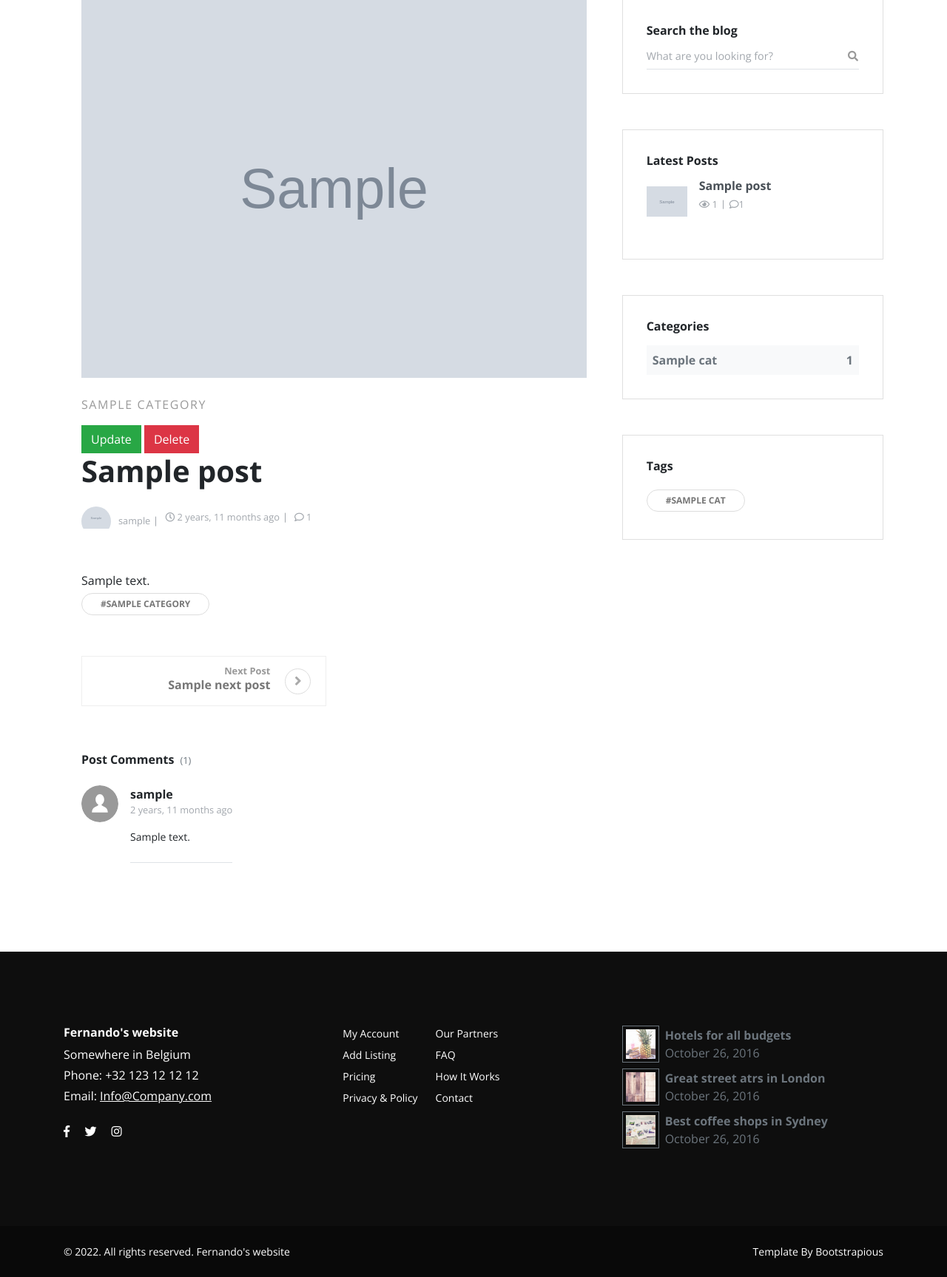
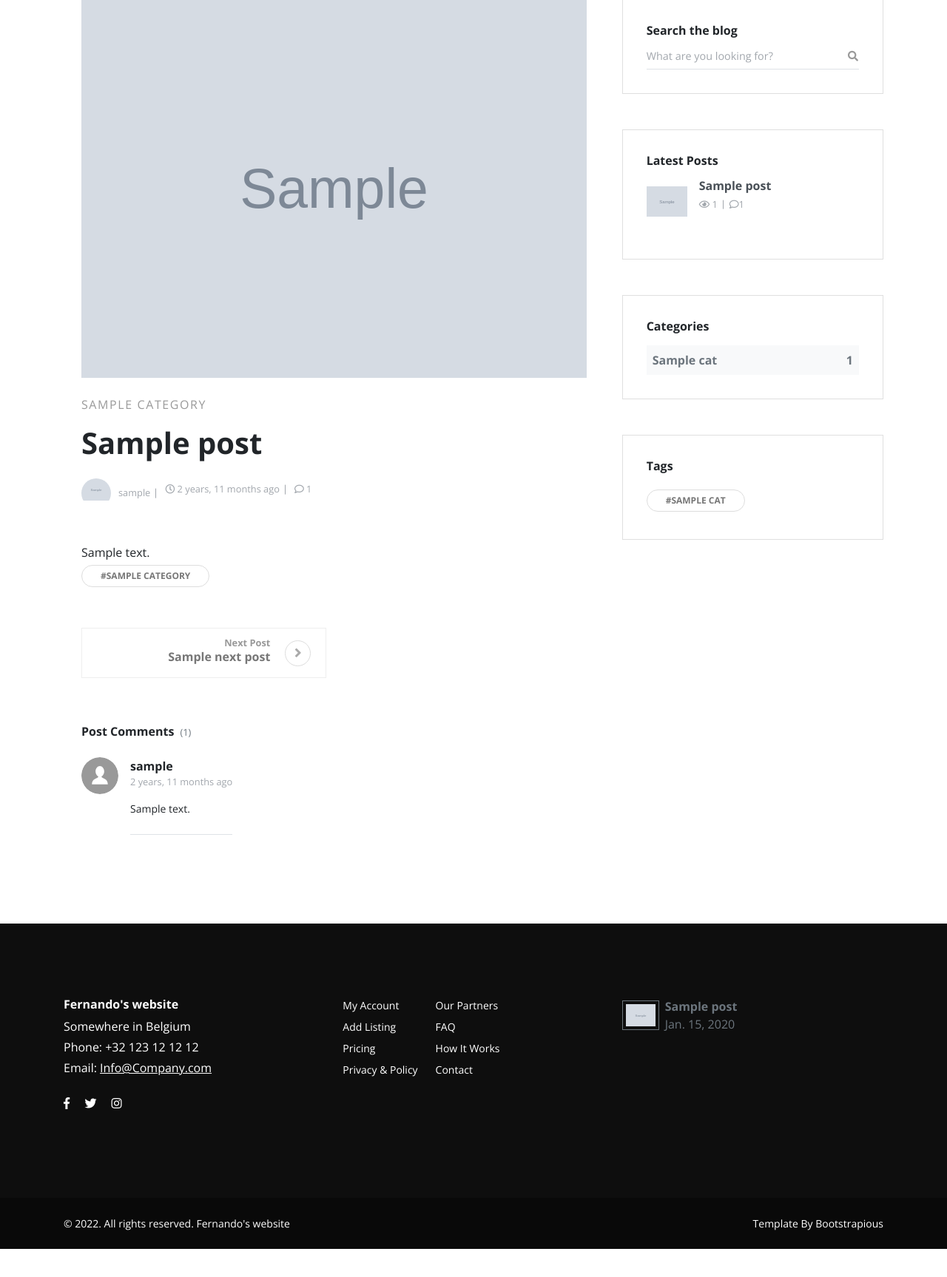
Before and after one commit to fernandeclercq/Django_Personal-Site, a Django app: template src/templates/post.html in a window 1280 px wide. Shown: the part 130-1857 px from the top of the page at 74% size. After the commit the page ends 1819 px from the top, so only its background shows below. Run offline with Django 3.2, Linux system fonts and the light colour scheme; the template is opened without the code that fills it: most values are stand-ins (such as "Sample title", 1, 10 or a date in 2020); grey boxes marked "Sample" are stand-in pictures; some libraries are stand-ins or nearby versions.

Commit message:
update index pagina

```diff
--- a/src/PersonalSite/settings.py
+++ b/src/PersonalSite/settings.py
@@ -65,6 +65,7 @@ TEMPLATES = [
                 'django.template.context_processors.request',
                 'django.contrib.auth.context_processors.auth',
                 'django.contrib.messages.context_processors.messages',
+                'posts.context_processor.context_processor',
             ],
         },
     },
--- a/src/templates/footer.html
+++ b/src/templates/footer.html
@@ -31,22 +31,18 @@
               </ul>
             </div>
           </div>
-          <div class="col-md-4"><a class="d-block mb-2" href="post.html">
-              <div class="d-flex align-items-center"><img class="img-fluid p-1 border border-gray-600 flex-shrink-0" src="{% static 'img/small-thumbnail-1.jpg' %}" alt="..." width="50">
+          <div class="col-md-4">
+            {% for latest_post in latest_post_list %}
+            <a class="d-block mb-2" href="#">
+              <div class="d-flex align-items-center">
+                <img class="img-fluid p-1 border border-gray-600 flex-shrink-0" src="{{ latest_post.thumbnail.url }}" alt="..." width="50">
                 <div class="ms-2 text-muted">
-                  <p class="fw-bold mb-0">Hotels for all budgets</p><span>October 26, 2016</span>
+                  <p class="fw-bold mb-0">{{ latest_post.title }}</p>
+                  <span>{{ latest_post.timestamp | date}}</span>
                 </div>
-              </div></a><a class="d-block mb-2" href="post.html">
-              <div class="d-flex align-items-center"><img class="img-fluid p-1 border border-gray-600 flex-shrink-0" src="{% static 'img/small-thumbnail-2.jpg' %}" alt="..." width="50">
-                <div class="ms-2 text-muted">
-                  <p class="fw-bold mb-0">Great street atrs in London</p><span>October 26, 2016</span>
-                </div>
-              </div></a><a class="d-block" href="post.html">
-              <div class="d-flex align-items-center"><img class="img-fluid p-1 border border-gray-600 flex-shrink-0" src="{% static 'img/small-thumbnail-3.jpg' %}" alt="..." width="50">
-                <div class="ms-2 text-muted">
-                  <p class="fw-bold mb-0">Best coffee shops in Sydney</p><span>October 26, 2016</span>
-                </div>
-              </div></a>
+              </div>
+            </a>
+            {% endfor %}
           </div>
         </div>
       </div>
--- a/src/templates/post.html
+++ b/src/templates/post.html
@@ -19,10 +19,12 @@
                         {% endfor %}
 
                     </ul>
+                    {% if request.user.is_authenticated %}
                     <div>
                         <a href="{% url 'post-update' id=post.id %}" class="btn btn-success">Update</a>
                         <a href="{% url 'post-delete' id=post.id %}" class="btn btn-danger">Delete</a>
                     </div>
+                    {% endif %}
                     <h1 class="mb-4">{{ post.title }}
                         <a href="#">
                             <i class="fa fa-bookmark-o"></i>
```
Also changed, not shown: src/posts/context_processor.py (added, +9 -0 lines).
